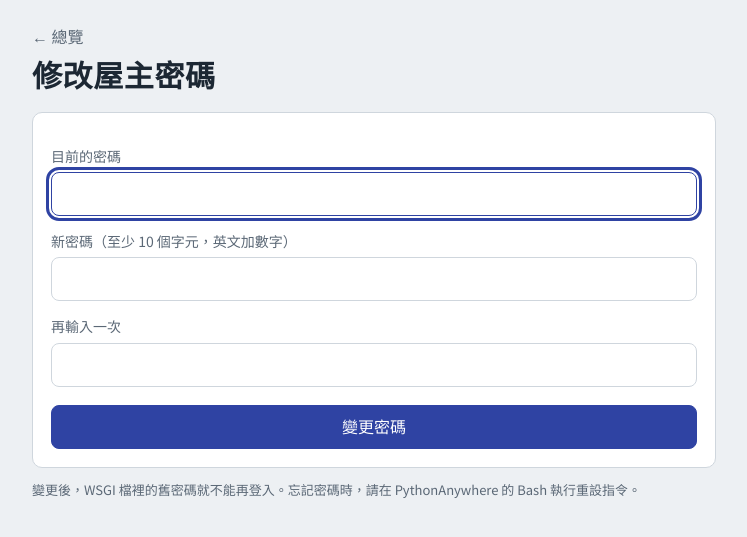
After one commit to chenyenming1013-netizen/Rent, a Flask app: template templates/owner_password.html in a window 1280 px wide. The commit adds this page. Shown: the top 537 px of the page, without its empty margins (266-1013 px from the left). Run offline with Flask 3, Linux system fonts and the light colour scheme; the template is opened without the code that fills it, so the values that code supplies are empty.

Commit message:
屋主可在網頁修改密碼

```diff
--- a/app.py
+++ b/app.py
@@ -3,7 +3,7 @@
 角色：
   屋主端  /owner   用 OWNER_PASSWORD 登入，管理房間、確認收款
   房客端  /tenant  輸入房東提供的四位數密碼 → 空房先填資料綁定 → 進入自己的房間
-                   登入後記住一年，之後點「我是房客」會直接進入
+                   登入後記住一年，之後點「我是房客」會直接進入；房客可自行修改密碼
 """
 import hmac
 import io
@@ -16,6 +16,7 @@ import qrcode.image.svg
 from flask import (Flask, abort, flash, redirect, render_template, request,
                    session, url_for)
 from markupsafe import Markup
+from werkzeug.security import check_password_hash, generate_password_hash
 from flask_sqlalchemy import SQLAlchemy
 from sqlalchemy import inspect, text
 from sqlalchemy.exc import IntegrityError
@@ -44,6 +45,8 @@ OWNER_PASSWORD = os.environ.get("OWNER_PASSWORD", "admin")
 IP_MAX_FAILS = 5          # 同一個網路一小時內最多錯幾次
 GLOBAL_MAX_FAILS = 50     # 全部加起來錯這麼多次，就暫停房客登入，等屋主重新開放
 BIND_MINUTES = 15         # 輸入密碼後多久內要完成綁定
+OWNER_MAX_FAILS = 5       # 屋主登入一小時內最多錯幾次
+CHANGE_MAX_REJECTS = 3    # 房客改密碼時，一天內最多被拒絕幾次
 DEFAULT_ROOMS = [
     ("輝煌", "輝煌"),
     ("民權", "民權 A"), ("民權", "民權 B"),
@@ -64,13 +67,26 @@ class Room(db.Model):
     rent = db.Column(db.Integer, default=0)            # 月租
     deposit_months = db.Column(db.Integer, default=2)  # 押金月數
     meter_start = db.Column(db.Integer, default=0)     # 入住時電表度數
-    code = db.Column(db.String(8))                     # 房東給房客的四位數密碼
+    code = db.Column(db.String(8))                     # 房東產生的密碼（明碼，房東看得到）
+    code_hash = db.Column(db.String(255))              # 房客自訂的密碼（只存雜湊）
     failed = db.Column(db.Integer, default=0)
     locked = db.Column(db.Boolean, default=False)
 
     @property
     def tenant(self):
         return Tenant.query.filter_by(room_id=self.id, active=True).first()
+
+    @property
+    def custom_code(self):
+        return bool(self.code_hash)
+
+    def matches(self, code):
+        if self.code_hash:
+            return check_password_hash(self.code_hash, code)
+        return bool(self.code) and hmac.compare_digest(self.code, code)
+
+    def set_owner_code(self, code):
+        self.code, self.code_hash = code, None
 
     @property
     def deposit(self):
@@ -146,21 +162,32 @@ def set_setting(key, value):
     db.session.add(s)
 
 
+def find_room(code, exclude_room_id=None):
+    """用密碼找房間；密碼在全部房間中是唯一的。"""
+    if not (code.isdigit() and len(code) == 4):
+        return None
+    for r in Room.query.order_by(Room.sort).all():
+        if r.id != exclude_room_id and r.matches(code):
+            return r
+    return None
+
+
 def new_code(exclude_room_id=None):
     """產生不重複、不好猜的四位數密碼。"""
-    used = {r.code for r in Room.query.all() if r.id != exclude_room_id}
     while True:
         code = f"{secrets.randbelow(10000):04d}"
-        if code not in used and code not in WEAK_CODES:
+        if code not in WEAK_CODES and not find_room(code, exclude_room_id):
             return code
 
 
 def migrate():
     """舊資料庫補上新欄位。"""
     cols = {c["name"] for c in inspect(db.engine).get_columns("room")}
-    if "code" not in cols:
-        with db.engine.begin() as conn:
+    with db.engine.begin() as conn:
+        if "code" not in cols:
             conn.execute(text("ALTER TABLE room ADD COLUMN code VARCHAR(8)"))
+        if "code_hash" not in cols:
+            conn.execute(text("ALTER TABLE room ADD COLUMN code_hash VARCHAR(255)"))
 
 
 def init_db():
@@ -176,8 +203,8 @@ def init_db():
             db.session.rollback()
     changed = False
     for r in Room.query.order_by(Room.sort).all():
-        if not r.code:
-            r.code = new_code(r.id)
+        if not r.code and not r.code_hash:
+            r.set_owner_code(new_code(r.id))
             db.session.flush()
             changed = True
     if changed:
@@ -297,7 +324,8 @@ def login_blocked():
 def record_fail():
     db.session.add(LoginFail(ip=client_ip()))
     reset_at = get_setting("fails_reset_at")
-    q = LoginFail.query
+    q = LoginFail.query.filter(LoginFail.ip.notlike("owner:%"),
+                               LoginFail.ip.notlike("change:%"))
     if reset_at:
         q = q.filter(LoginFail.at >= datetime.fromisoformat(reset_at))
     if q.count() + 1 >= GLOBAL_MAX_FAILS:
@@ -328,7 +356,7 @@ def tenant_login():
         error = login_blocked()
         code = request.form.get("code", "").strip()
         if not error:
-            room = Room.query.filter_by(code=code).first() if len(code) == 4 else None
+            room = find_room(code)
             if not room:
                 left = record_fail()
                 error = (f"密碼不對，還可以再試 {left} 次。" if left
@@ -347,7 +375,7 @@ def tenant_bind():
     info = session.get("bind")
     room = db.session.get(Room, info["room_id"]) if info else None
     fresh = info and datetime.now() - datetime.fromisoformat(info["at"]) < timedelta(minutes=BIND_MINUTES)
-    if not room or not fresh or room.code != info["code"]:
+    if not room or not fresh or not room.matches(info["code"]):
         session.pop("bind", None)
         flash("請重新輸入房東提供的密碼。", "warn")
         return redirect(url_for("tenant_login"))
@@ -401,6 +429,41 @@ def tenant_profile():
     tenant.phone = request.form.get("phone", "").strip()
     db.session.commit()
     flash("個人資料已儲存。", "ok")
+    return redirect(url_for("tenant_home"))
+
+
+@app.route("/tenant/code", methods=["POST"])
+def tenant_code():
+    room, tenant = tenant_required()
+    if not room:
+        return redirect(url_for("tenant_login"))
+    f = request.form
+    new, new2 = f.get("code", "").strip(), f.get("code2", "").strip()
+    key = f"change:{tenant.id}"
+    since = datetime.now() - timedelta(days=1)
+    rejects = LoginFail.query.filter(LoginFail.ip == key, LoginFail.at >= since).count()
+    if rejects >= CHANGE_MAX_REJECTS:
+        flash("今天修改密碼的次數太多，請明天再試，或請房東重設。", "warn")
+    elif not room.matches(f.get("old_code", "").strip()):
+        db.session.add(LoginFail(ip=key))
+        db.session.commit()
+        flash("目前的密碼不對，密碼沒有變更。", "warn")
+    elif not (new.isdigit() and len(new) == 4):
+        flash("新密碼要是四位數字。", "warn")
+    elif new != new2:
+        flash("兩次輸入的新密碼不一樣。", "warn")
+    elif new in WEAK_CODES:
+        flash("這組密碼太容易被猜到，請換一組。", "warn")
+    elif find_room(new, exclude_room_id=room.id):
+        db.session.add(LoginFail(ip=key))
+        db.session.commit()
+        flash("這組密碼無法使用，請換一組。", "warn")
+    else:
+        room.code, room.code_hash = None, generate_password_hash(new)
+        tenant.pin_ver = (tenant.pin_ver or 0) + 1
+        db.session.commit()
+        session["pin_ver"] = tenant.pin_ver
+        flash("密碼已變更，其他手機需要用新密碼重新登入。", "ok")
     return redirect(url_for("tenant_home"))
 
 
@@ -477,20 +540,64 @@ def tenant_pay():
 
 # ---------------------------------------------------------------- 屋主端
 def owner_required():
-    return session.get("owner") is True
+    return (session.get("owner") is True
+            and session.get("owner_ver") == get_setting("owner_ver", "0"))
+
+
+def owner_password_ok(pw):
+    """網頁上改過的密碼優先；沒改過才用 WSGI 檔裡的 OWNER_PASSWORD。"""
+    saved = get_setting("owner_pw_hash")
+    if saved:
+        return check_password_hash(saved, pw)
+    return hmac.compare_digest(pw, OWNER_PASSWORD)
 
 
 @app.route("/owner/login", methods=["GET", "POST"])
 def owner_login():
     error = None
     if request.method == "POST":
-        if hmac.compare_digest(request.form.get("password", ""), OWNER_PASSWORD):
+        key = f"owner:{client_ip()}"
+        since = datetime.now() - timedelta(hours=1)
+        fails = LoginFail.query.filter(LoginFail.ip == key, LoginFail.at >= since).count()
+        if fails >= OWNER_MAX_FAILS:
+            error = "錯誤太多次，請一小時後再試。"
+        elif owner_password_ok(request.form.get("password", "")):
             session.permanent = True
             session["owner"] = True
+            session["owner_ver"] = get_setting("owner_ver", "0")
             return redirect(url_for("owner_home"))
-        error = "密碼不對。"
+        else:
+            db.session.add(LoginFail(ip=key))
+            db.session.commit()
+            left = OWNER_MAX_FAILS - fails - 1
+            error = f"密碼不對，還可以再試 {left} 次。" if left else "錯誤太多次，請一小時後再試。"
     return render_template("owner_login.html", error=error,
-                           default_pw=(OWNER_PASSWORD == "admin"))
+                           default_pw=(OWNER_PASSWORD == "admin" and not get_setting("owner_pw_hash")))
+
+
+@app.route("/owner/password", methods=["GET", "POST"])
+def owner_password():
+    if not owner_required():
+        return redirect(url_for("owner_login"))
+    error = None
+    if request.method == "POST":
+        f = request.form
+        new, new2 = f.get("new", ""), f.get("new2", "")
+        if not owner_password_ok(f.get("old", "")):
+            error = "目前的密碼不對。"
+        elif len(new) < 10 or new.isdigit() or new.isalpha():
+            error = "新密碼至少 10 個字元，而且要同時有英文和數字。"
+        elif new != new2:
+            error = "兩次輸入的新密碼不一樣。"
+        else:
+            ver = str(int(get_setting("owner_ver", "0")) + 1)
+            set_setting("owner_pw_hash", generate_password_hash(new))
+            set_setting("owner_ver", ver)
+            db.session.commit()
+            session["owner_ver"] = ver
+            flash("屋主密碼已變更，其他裝置需要用新密碼重新登入。", "ok")
+            return redirect(url_for("owner_home"))
+    return render_template("owner_password.html", error=error)
 
 
 @app.route("/owner/logout", methods=["POST"])
@@ -565,7 +672,7 @@ def owner_room(rid):
             tenant.verified = True
             flash(f"已確認 {tenant.name} 是這間房的房客。", "ok")
         elif action == "new_code":
-            room.code = new_code(room.id)
+            room.set_owner_code(new_code(room.id))
             if tenant:
                 tenant.pin_ver = (tenant.pin_ver or 0) + 1
             flash(f"{room.name} 的新密碼是 {room.code}，舊密碼已失效，房客要用新密碼重新登入。", "ok")
@@ -573,7 +680,7 @@ def owner_room(rid):
             tenant.active = False
             tenant.moved_out_at = datetime.now()
             tenant.pin_ver = (tenant.pin_ver or 0) + 1
-            room.code = new_code(room.id)
+            room.set_owner_code(new_code(room.id))
             flash(f"已解除 {tenant.name} 的綁定，房間變回空房，繳費紀錄已保留。新房客請用密碼 {room.code}。", "ok")
         db.session.commit()
         return redirect(url_for("owner_room", rid=room.id))
--- a/templates/index.html
+++ b/templates/index.html
@@ -11,7 +11,7 @@
   </a>
   <a class="door owner" href="{{ url_for('owner_home') }}">
     <span class="door-title">我是屋主</span>
-    <span class="door-sub">看七間房狀態、確認收款</span>
+    <span class="door-sub">僅限房東使用</span>
   </a>
 </nav>
 {% endblock %}
--- a/templates/owner_login.html
+++ b/templates/owner_login.html
@@ -3,6 +3,10 @@
 {% block content %}
 <a class="back" href="{{ url_for('index') }}">← 回首頁</a>
 <h1>屋主登入</h1>
+<div class="flash warn" role="note">
+  <strong>此頁面僅供房東使用，房客請勿點選。</strong><br>
+  房客請回首頁點「我是房客」。錯誤嘗試會被記錄，連續錯誤將暫停登入。
+</div>
 <div class="panel">
 <form method="post" class="stack">
   <input type="hidden" name="csrf" value="{{ csrf }}">
--- /dev/null
+++ b/templates/owner_password.html
@@ -0,0 +1,20 @@
+{% extends "base.html" %}
+{% block title %}修改屋主密碼{% endblock %}
+{% block content %}
+<a class="back" href="{{ url_for('owner_home') }}">← 總覽</a>
+<h1>修改屋主密碼</h1>
+<div class="panel">
+<form method="post" class="stack">
+  <input type="hidden" name="csrf" value="{{ csrf }}">
+  <label for="old">目前的密碼</label>
+  <input id="old" name="old" type="password" autocomplete="current-password" required autofocus>
+  <label for="new">新密碼（至少 10 個字元，英文加數字）</label>
+  <input id="new" name="new" type="password" autocomplete="new-password" minlength="10" required>
+  <label for="new2">再輸入一次</label>
+  <input id="new2" name="new2" type="password" autocomplete="new-password" minlength="10" required>
+  {% if error %}<p class="error" role="alert">{{ error }}</p>{% endif %}
+  <button class="btn primary block">變更密碼</button>
+</form>
+</div>
+<p class="muted small" style="margin-top:12px">變更後，WSGI 檔裡的舊密碼就不能再登入。忘記密碼時，請在 PythonAnywhere 的 Bash 執行重設指令。</p>
+{% endblock %}
--- a/templates/owner_room.html
+++ b/templates/owner_room.html
@@ -7,8 +7,13 @@
 
 <h2>房客密碼</h2>
 <div class="panel">
+  {% if room.custom_code %}
+  <p style="margin:0"><strong>房客已自行修改密碼</strong></p>
+  <p class="muted small">基於隱私，你看不到房客自訂的密碼。房客忘記時，按「產生新密碼」再告訴他。</p>
+  {% else %}
   <p style="font-size:32px;font-weight:700;letter-spacing:.3em;margin:0">{{ room.code }}</p>
   <p class="muted small">私下告訴這間房的房客。空房時，輸入這組密碼的人會進入綁定畫面。</p>
+  {% endif %}
   <form method="post" onsubmit="return confirm('換新密碼後，目前的房客要用新密碼重新登入。確定？')">
     <input type="hidden" name="csrf" value="{{ csrf }}"><input type="hidden" name="action" value="new_code">
     <button class="btn small">產生新密碼</button>
```
Also changed, not shown: reset_owner_password.py (added, +19 -0 lines), templates/owner_home.html (+8 -5 lines), templates/tenant_home.html (+14 -0 lines).
